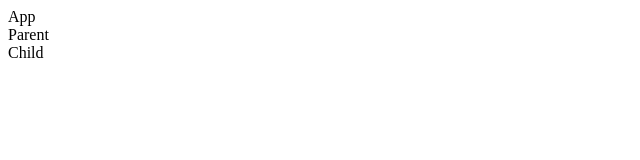
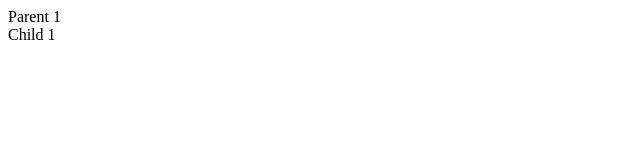
Before and after one commit to ParadeTo/big-react-wasm, a React (Vite) app in the folder examples/hello-world/: page / in a window 1280 px wide. Shown: the top 160 px of the page, without its empty margins (0-640 px from the left). Built offline with nearby package versions, Linux system fonts and the light colour scheme.

Commit message:
fix reconcile_children_array

```diff
--- a/examples/hello-world/src/perf/index.tsx
+++ b/examples/hello-world/src/perf/index.tsx
@@ -1,27 +1,27 @@
 import {useState} from 'react'
 
-function Child() {
+function Child({num}) {
   console.log('Child Render')
-  return <div>Child</div>
+  return <div>Child {num}</div>
 }
 
-function Parent() {
-  const [n, setN] = useState(0)
+export default function Parent() {
+  const [num, setNum] = useState(1)
   console.log('Parent render')
   return (
-    <div onClick={() => setN(1)}>
-      Parent
-      <Child />
+    <div onClick={() => setNum(2)}>
+      Parent {num}
+      <Child num={num} />
     </div>
   )
 }
 
-export default function App() {
-  console.log('App render')
-  return (
-    <div>
-      App
-      <Parent />
-    </div>
-  )
-}
+// export default function App() {
+//   console.log('App render')
+//   return (
+//     <div>
+//       App
+//       <Parent />
+//     </div>
+//   )
+// }
```
Also changed, not shown: 2 other files (tests, documents, lock files or other folders).
